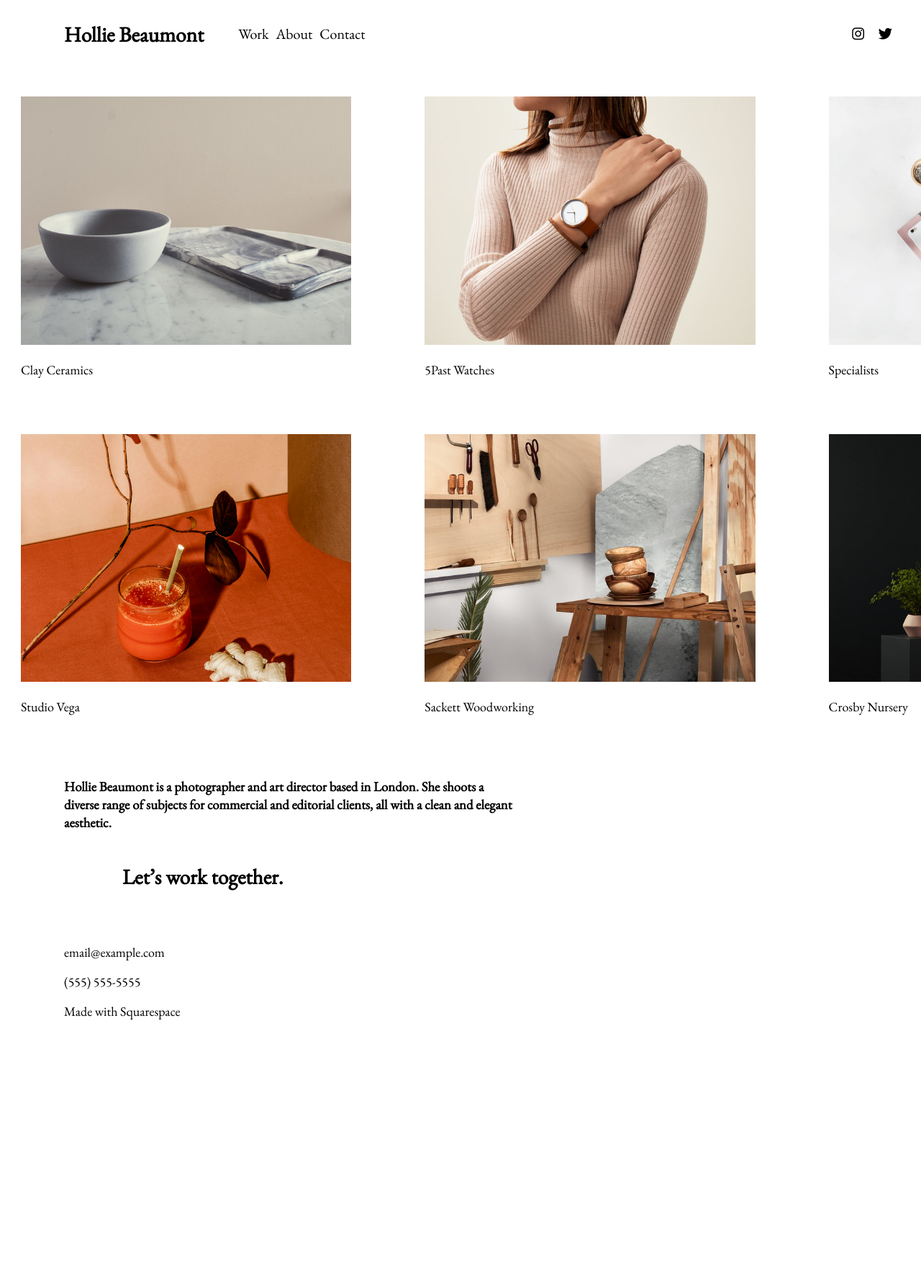
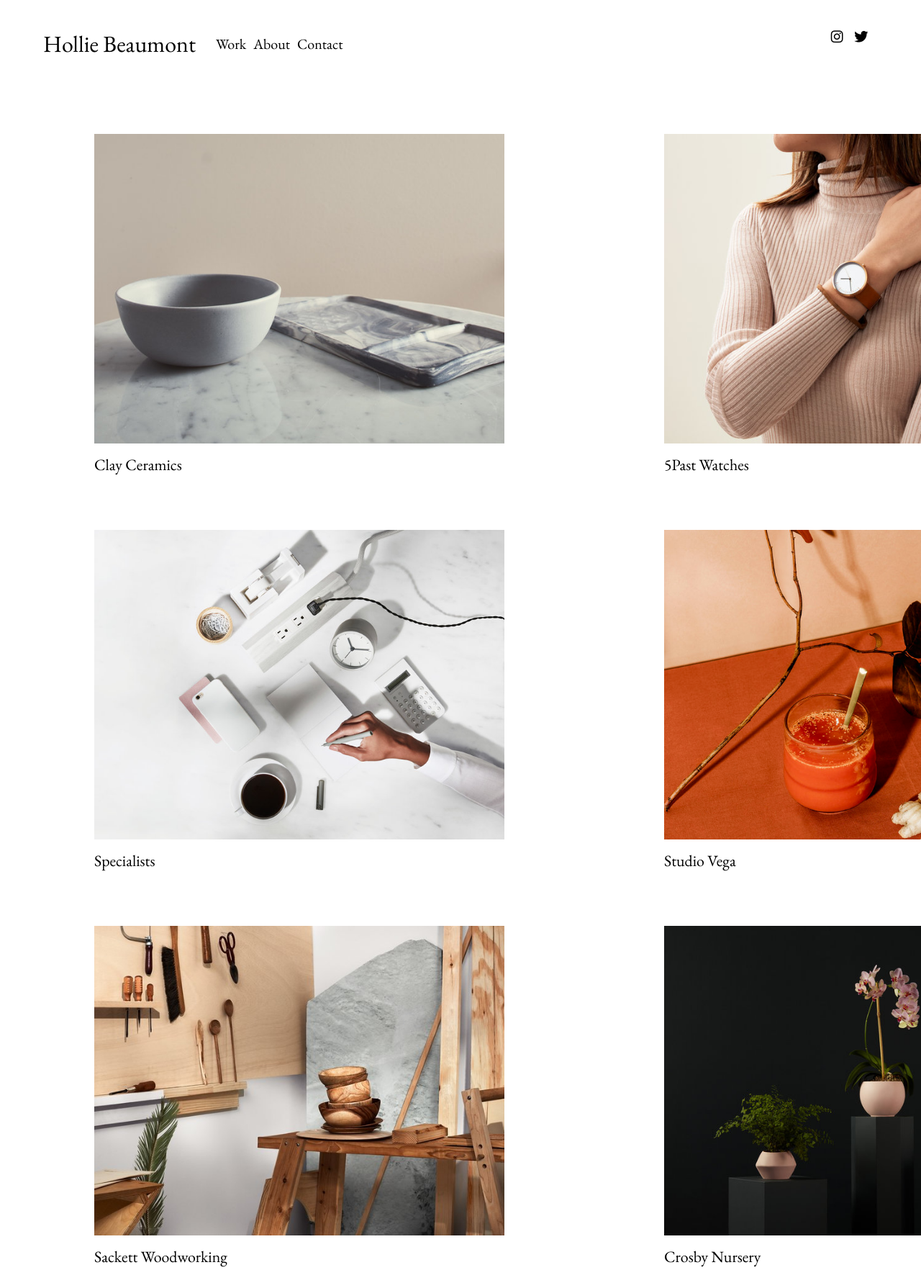
Before and after one commit to Lenimatic/Hollie-Beaumont-clone, a plain HTML site: page index.html in a window 1280 px wide. Shown: the top 1789 px of the page at 72% size. Before the commit the page ends 1434 px from the top, so only its background shows below. Drawn offline with nearby package versions, Linux system fonts and the light colour scheme.

Commit message:
95% complete, adding the little needed for the home page

```diff
--- a/index.html
+++ b/index.html
@@ -38,32 +38,32 @@
   <section class="image__section">
     <div class="main__container">
 
-      <div>
+      <div class="image_four">
         <img src="/Images/13_20161004S1_CERAMICS_047.jpg" alt="Clay Ceramics"/>
 
         <p>Clay Ceramics</p>
       </div>
-      <div>
+      <div class="image_four">
         <img src="/Images/1509-10f-01_Watches_Details_0068-RGB.jpg" alt="5Past Watches"/>
 
         <p>5Past Watches</p>
       </div>
-      <div>
+      <div class="image_four">
         <img src="/Images/06_STILL_LIFE_265_V3_Master_OP2.jpg" alt="Specialists"/>
 
         <p>Specialists</p>
       </div>
-      <div>
+      <div class="image_four">
         <img src="/Images/Stocksy_txp46315712VFE200_Large_2317055.jpg" alt="Studio Vega"/>
 
         <p>Studio Vega</p>
       </div>
-      <div>
+      <div class="image_four">
         <img src="/Images/1509-07i-07_Build_It_Details_2_0385-RGB.jpg" alt="Sackett Woodworking"/>
 
         <p>Sackett Woodworking</p>
       </div>
-      <div>
+      <div class="image_four">
         <img src="/Images/Header_04_008-copy.jpg" alt="Crosby Nursery"/>
 
         <p>Crosby Nursery</p>
@@ -77,9 +77,9 @@
 
   <section class="text__wrapper">
     <div class="text-wrapper">
-      <h3>Hollie Beaumont is a photographer and art director based in London. She shoots a diverse range of subjects for commercial and editorial clients, all with a clean and elegant aesthetic.</h3>
+      <h2>Hollie Beaumont is a photographer and art director based in London. She shoots a diverse range of subjects for commercial and editorial clients, all with a clean and elegant aesthetic.</h2>
 
-      <h2><a href="contact.html">Let’s work together.</a></h2>
+      <h3><a href="contact.html">Let’s work together.</a></h3>
 
     </div>
 
@@ -88,7 +88,7 @@
   <footer>
     <p>email@example.com</p>
     <p>(555) 555-5555</p>
-    <p>Made with <a href="">Squarespace</a></p>
+    <p id="square">Made with <a href="">Squarespace</a></p>
 
   </footer>
 
--- a/style.css
+++ b/style.css
@@ -2,6 +2,7 @@
   font-family: 'EB Garamond', serif;
   color: black;
   box-sizing: border-box;
+  margin: 0;
 }
 
 .header-wrapper, header {
@@ -9,13 +10,15 @@
   justify-content: space-between;
   align-items: center;
   gap: 8px;
-  font-size: 18.676px;
+  font-size: 24px;
+  margin-top: 20px;
 }
 
 ul {
   display: flex;
   list-style-type: none;
   gap: 10px;
+  margin-left: -20px;
 }
 
 a {
@@ -27,17 +30,21 @@ nav {
   font-size: 20px;
 }
 
-h1, h2 {
-  font-size: 29.32px;
-  margin-left: 81px;
-
+h1 {
+  font-size: 2rem;
+  margin-left: 60px;
+  font-weight: normal;
 }
 
 .logo-wraper, span {
   font-size: 1.2rem;
-  margin-right: 1rem;
+  margin-right: 2.3rem;
+}
 
+span {
+  margin-left: -25px;
 }
+
 
 p {
   font-size: 18px;
@@ -48,33 +55,81 @@ p {
 
 }
 
+
 .main__container {
   display: flex;
   justify-content: space-around;
   align-items: center;
-  gap: 60px;
   flex-wrap: wrap;
-  margin-top: 3rem;
+  margin-top: 6.5rem;
+  margin-right: 20px;
+  margin-left: 20px;
+}
+
+.main__container p {
+  margin-top: 10px;
+  font-size: 1.37rem;
+}
+
+.image_four {
+  width: 600px;
+  height: 500px;
+  margin-left: 30px;
+  margin-bottom: 50px;
 }
 
 img {
-
-  width:  459.41px;
-  height: 344.55px;
+  width:  570px;
+  height: 430px;
   object-fit: cover;
 
+}
+
+img:hover {
+  cursor: pointer;
+  opacity: 0.9;
 }
 
 .text-wrapper {
   display: flex;
   flex-direction: column;
-  margin-left: 81px;
-  margin-top: 50px;
-  margin-bottom: 50px;
-  width: 50%;
+  margin-left: 60px;
+  margin-bottom: 120px;
+  width: 48%;
+}
+
+.text-wrapper, h2, h3 {
+  font-size: 2.5rem;
+  font-weight: normal;
+}
+
+.text-wrapper h3 {
+  font-size: 2rem;
+  border-bottom: 1px solid black;
+  width: fit-content;
+  margin-top: 25px;
 }
 
 footer {
-  margin-left: 81px;
+  margin-left: 60px;
+  margin-bottom: 4.1rem;
+  font-size: 30px;
+}
+
+footer a {
+  border-bottom: 1px solid black;
 
 }
+
+footer h3 {
+  margin-top: 20px;
+
+}
+
+footer p {
+  font-size: 1.3rem;
+}
+
+#square {
+  margin-top: 20px;
+}
```
Also changed, not shown: about.html (+0 -1 lines), work.html (+12 -10 lines).
